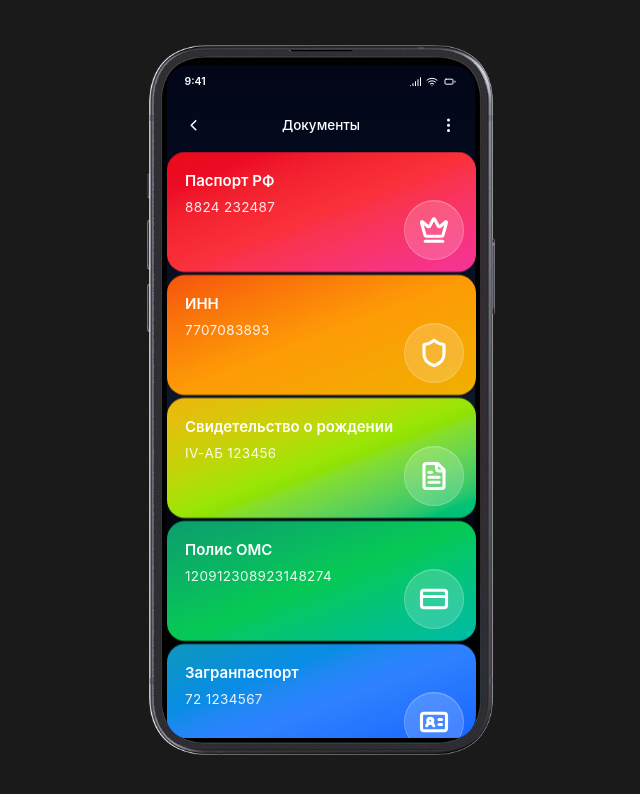
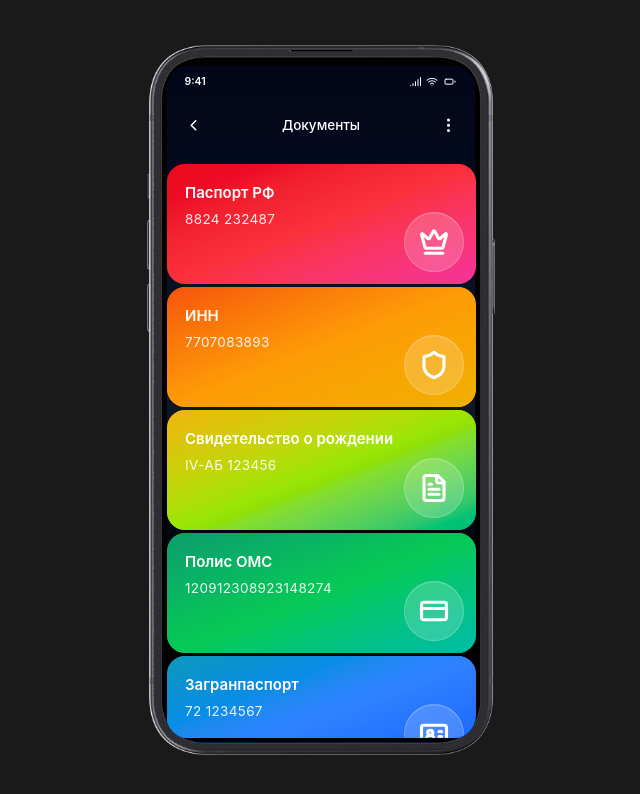
Before and after one commit to Andrei35531/Shot-GOS-uslugi, a React (Vite) app: page / in a window 1280 px wide. Shown: the top 794 px of the page, without its empty margins (319-959 px from the left). Built offline with nearby package versions, Linux system fonts and the light colour scheme.

Commit message:
Прокрутка

```diff
--- a/src/app/App.tsx
+++ b/src/app/App.tsx
@@ -9,9 +9,13 @@ const PEEK_PX = 28;
 const CARD_GAP = 4;
 const CARD_HEIGHT = 160;
 const CARDS_COUNT = 7;
-// Чтобы последняя карточка стояла на top: (n-1)*PEEK_PX как остальные, maxScrollTop не должен превышать эту величину:
-const LAST_CARD_STICK_SCROLL = (CARDS_COUNT - 1) * (CARD_HEIGHT + CARD_GAP) - (CARDS_COUNT - 1) * PEEK_PX;
+const PADDING_TOP = 16;
 const CARDS_TOTAL_HEIGHT = CARDS_COUNT * CARD_HEIGHT + CARDS_COUNT * CARD_GAP;
+// Макс. прокрутка: при таком scrollTop последняя карточка прилипает ровно на top (n-1)*PEEK_PX, как остальные (учёт paddingTop).
+const MAX_SCROLL_TOP =
+  PADDING_TOP +
+  (CARDS_COUNT - 1) * (CARD_HEIGHT + CARD_GAP) -
+  (CARDS_COUNT - 1) * PEEK_PX;
 
 const DOCUMENTS = [
   { title: 'Паспорт РФ', number: '8824 232487', gradient: 'bg-gradient-to-br from-red-600 via-red-500 to-pink-500', Icon: Crown },
@@ -30,14 +34,16 @@ export default function App() {
   const startY = useRef(0);
   const startScrollTop = useRef(0);
 
-  // Нижний отступ так, чтобы maxScrollTop позволял последней карточке стоять на top: (n-1)*PEEK_PX
+  // Нижний отступ так, чтобы при scrollTop = MAX_SCROLL_TOP последняя карточка стояла на top (n-1)*PEEK_PX
   useEffect(() => {
     const el = scrollRef.current;
     if (!el) return;
     const update = () => {
       const viewportH = el.clientHeight;
       if (viewportH < 150) return;
-      setBottomPadding(Math.max(120, LAST_CARD_STICK_SCROLL + viewportH - CARDS_TOTAL_HEIGHT));
+      setBottomPadding(
+        Math.max(120, MAX_SCROLL_TOP + viewportH - PADDING_TOP - CARDS_TOTAL_HEIGHT)
+      );
     };
     update();
     const ro = new ResizeObserver(update);
@@ -45,8 +51,7 @@ export default function App() {
     return () => ro.disconnect();
   }, []);
 
-  // Макс. прокрутка = 936: последняя карточка тогда ровно на top 168px, как на скрине (6 полосок по 28px)
-  const maxScrollTop = LAST_CARD_STICK_SCROLL;
+  const maxScrollTop = MAX_SCROLL_TOP;
   // Ограничиваем scrollTop, чтобы финал скролла совпадал со скрином
   const handleScroll = useCallback(() => {
     const el = scrollRef.current;
@@ -120,19 +125,20 @@ export default function App() {
         <div
           className="relative min-w-0 max-w-full"
           style={{
-            // Нижний отступ по высоте контейнера: последняя карточка не «отлипает» и остаётся на top как остальные
+            paddingTop: PADDING_TOP,
             paddingBottom: bottomPadding,
           }}
         >
           {DOCUMENTS.map((doc, index) => (
             <motion.div
               key={doc.title}
-              className="relative transition-shadow duration-200"
+              className={`relative transition-shadow duration-200 overflow-hidden rounded-[24px] ${doc.gradient}`}
               style={{
                 position: 'sticky',
                 top: index * PEEK_PX,
                 zIndex: index,
                 marginBottom: CARD_GAP,
+                minHeight: CARD_HEIGHT,
               }}
               initial={{ opacity: 0, y: 24 }}
               whileInView={{ opacity: 1, y: 0 }}
```
